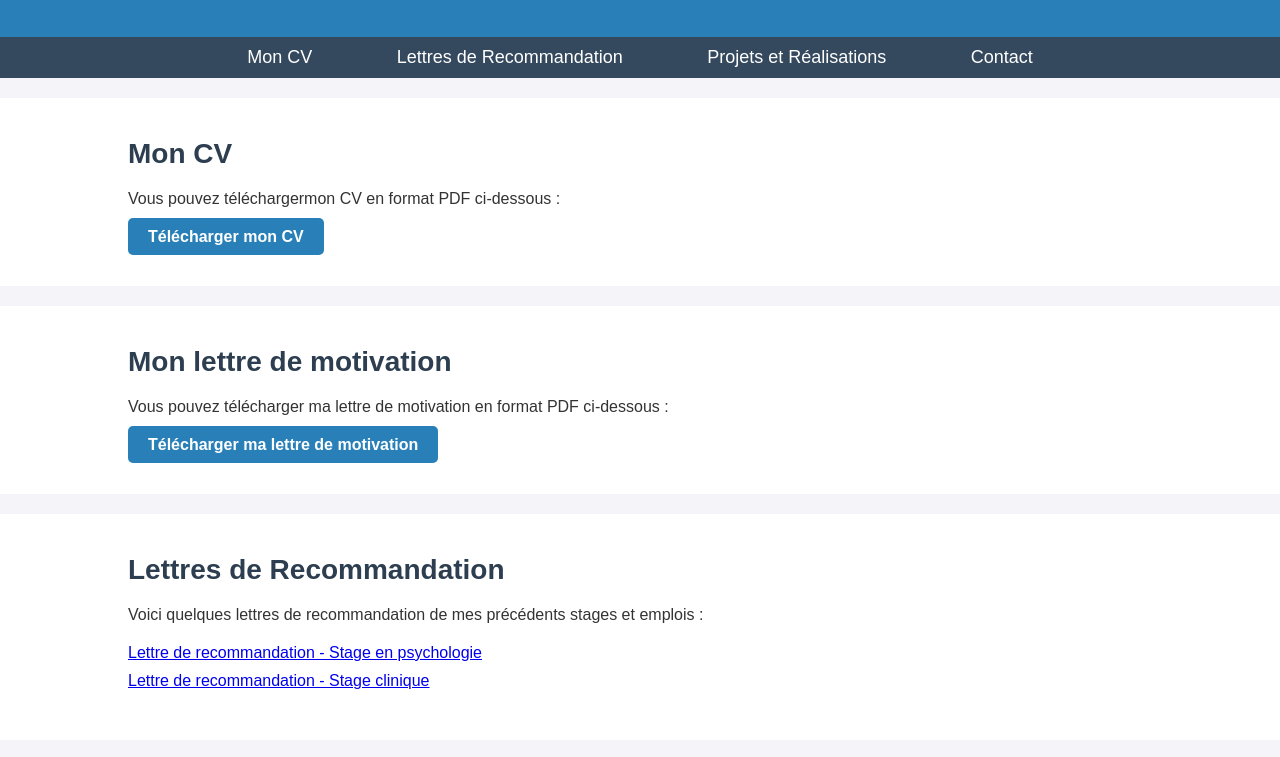
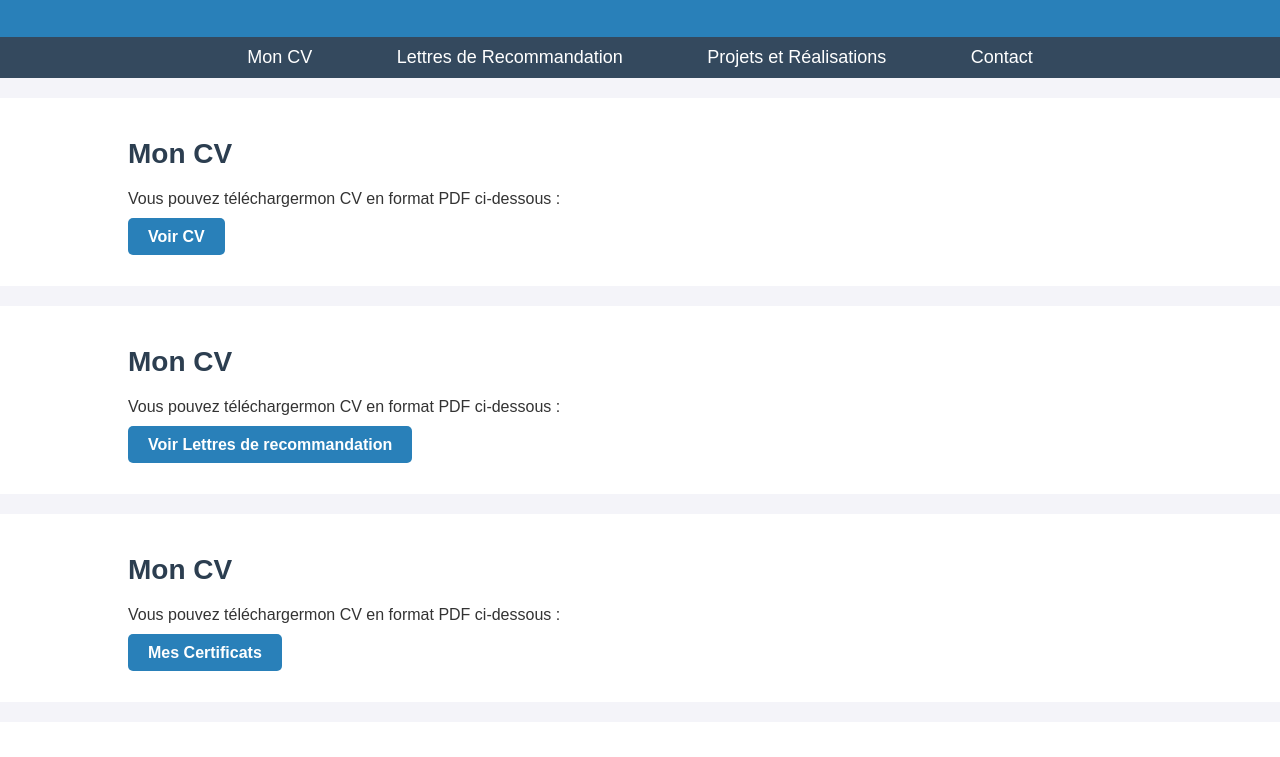
Before and after one commit to ndebarrosc/Natalia-Camara, a plain HTML site: page index.html in a window 1280 px wide. Shown: the part 106-863 px from the top of the page. Drawn offline with nearby package versions, Linux system fonts and the light colour scheme.

Commit message:
Update index.html

```diff
--- a/index.html
+++ b/index.html
@@ -13,7 +13,7 @@
     <header>
         <div class="container">
             <h1>Bienvenue sur mon Blog Professionnel</h1>
-            <p>Étudiante en L3 Psychologie - ici vous trouvez mon CV, Lettres de motivation et recommandation </p>
+            <p>Étudiante en L3 Psychologie - ici vous trouvez mes lettre des recomendations et plus </p>
         </div>
     </header>
 
@@ -30,38 +30,22 @@
         <div class="container">
             <h2>Mon CV</h2>
             <p>Vous pouvez téléchargermon CV en format PDF ci-dessous :</p>
-            <a href="Natalia_Camara_CV stage.pdf" class="button" target="_blank">Télécharger mon CV</a>
-        </div>
-    </section>
-    <section id="cv" class="section">
-        <div class="container">
-            <h2>Mon lettre de motivation</h2>
-            <p>Vous pouvez télécharger ma lettre de motivation en format PDF ci-dessous :</p>
-            <a href="Natalia_Camara_CV stage.pdf" class="button" target="_blank">Télécharger ma lettre de motivation</a>
+            <a href="Natalia_Camara_CV stage.pdf" class="button" target="_blank">Voir CV</a>
         </div>
     </section>
 
-    <section id="lettres" class="section">
+<section id="le1" class="section">
         <div class="container">
-            <h2>Lettres de Recommandation</h2>
-            <p>Voici quelques lettres de recommandation de mes précédents stages et emplois :</p>
-            <ul>
-                <li><a href="lettre1.pdf" target="_blank">Lettre de recommandation - Stage en psychologie</a></li>
-                <li><a href="lettre2.pdf" target="_blank">Lettre de recommandation - Stage clinique</a></li>
-            </ul>
-        </div><link rel="stylesheet" href="https://cdnjs.cloudflare.com/ajax/libs/font-awesome/6.0.0-beta3/css/all.min.css">
-        <link rel="stylesheet"href="https://fonts.googleapis.com/icon?family=Material+Icons" >
-        <link rel="stylesheet" href="https://unpkg.com/ionicons@5.5.2/dist/css/ionicons.min.css">
+            <h2>Mon CV</h2>
+            <p>Vous pouvez téléchargermon CV en format PDF ci-dessous :</p>
+            <a href="Natalia_Camara_CV stage.pdf" class="button" target="_blank">Voir Lettres de recommandation</a>
+        </div>
     </section>
-
-    <section id="projets" class="section">
+    <section id="le1" class="section">
         <div class="container">
-            <h2>Projets et Réalisations</h2>
-            <p>Voici quelques-uns des projets que j'ai réalisés durant mon parcours :</p>
-            <ul>
-                <li><a href="projet1.html" target="_blank">Projet de recherche sur les comportements sociaux</a></li>
-                <li><a href="projet2.html" target="_blank">Analyse de données psychométriques</a></li>
-            </ul>
+            <h2>Mon CV</h2>
+            <p>Vous pouvez téléchargermon CV en format PDF ci-dessous :</p>
+            <a href="Natalia_Camara_CV stage.pdf" class="button" target="_blank">Mes Certificats</a>
         </div>
     </section>
 
```
